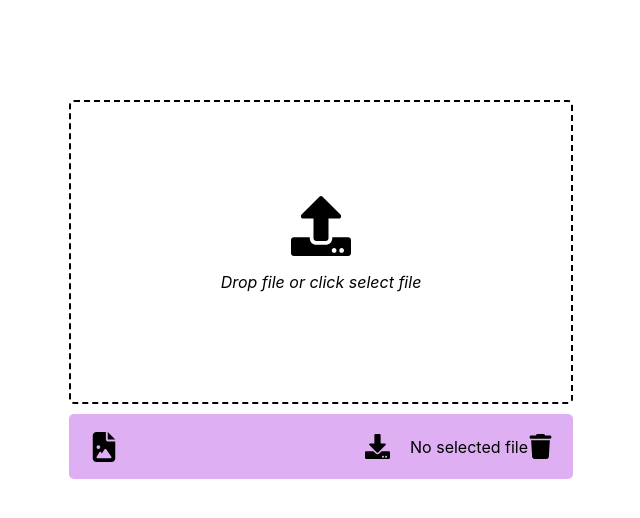
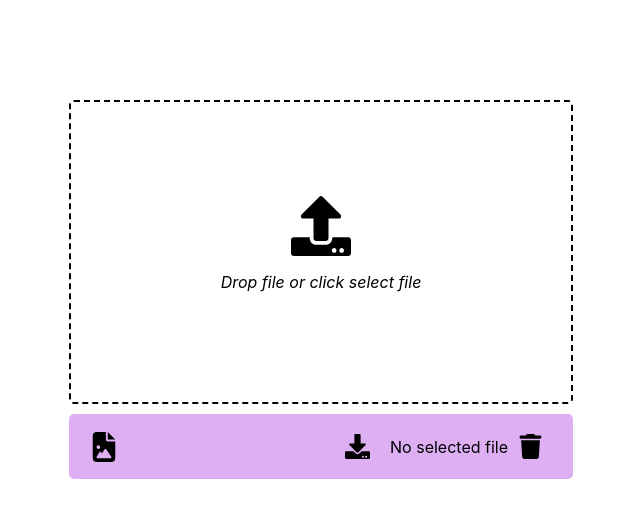
Before and after one commit to SumeyraSeyma/React-online-image-sizer, a React (Create React App) app in the folder onlineimagesizer/: page / in a window 1280 px wide. Shown: the top 518 px of the page, without its empty margins (319-959 px from the left). Built offline with nearby package versions, Linux system fonts and the light colour scheme.

Commit message:
update style.css

```diff
--- a/onlineimagesizer/src/components/Uploader/Uploader.css
+++ b/onlineimagesizer/src/components/Uploader/Uploader.css
@@ -35,3 +35,7 @@
 .droppp{
     font-style: italic;
 }
+
+.delete-button{
+    padding: 5px 10px;
+}
--- a/onlineimagesizer/src/components/Uploader/Uploader.js
+++ b/onlineimagesizer/src/components/Uploader/Uploader.js
@@ -191,6 +191,7 @@ function Uploader() {
             </>
                 {fileName}
                 <FaTrash
+                className='delete-button'
                 size={25}
                 style={{cursor: !isDisabled ? 'not-allowed' : 'pointer',}}
                 onClick={()=>handleDelete()}
```
